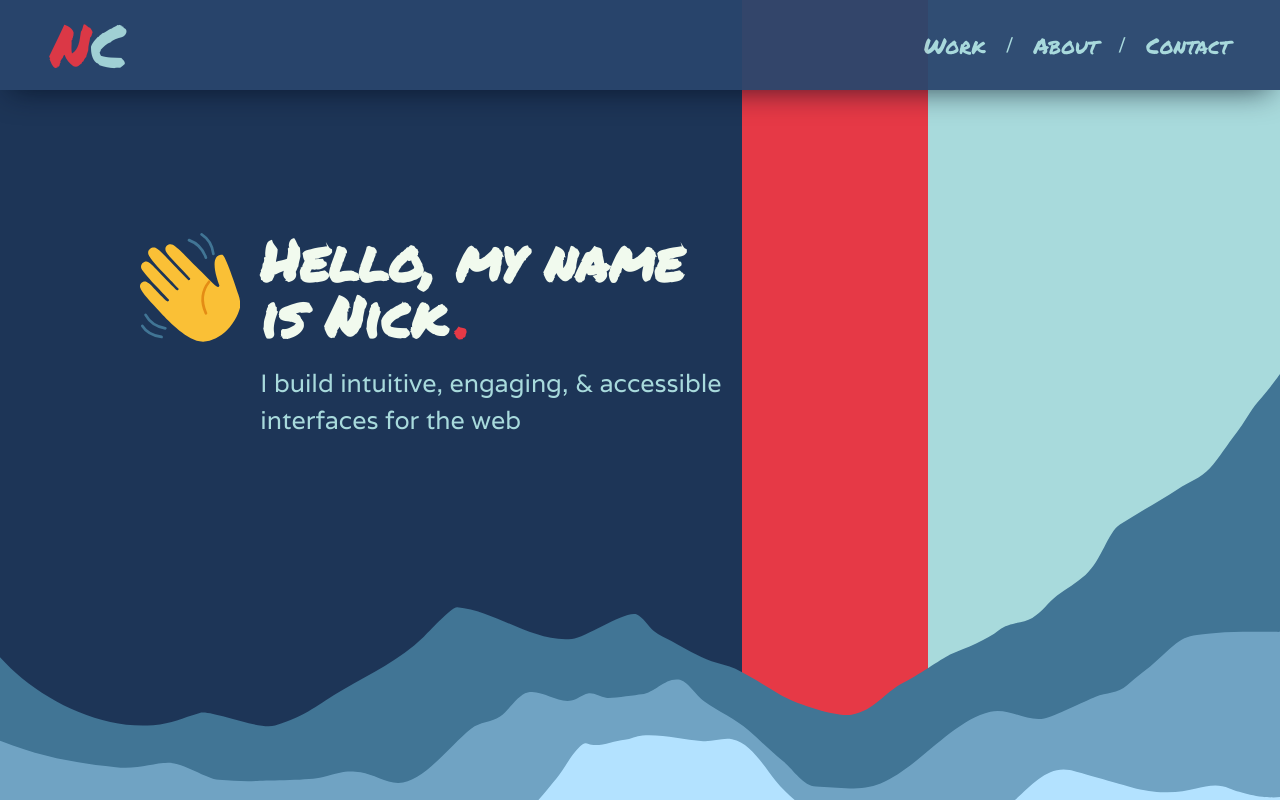
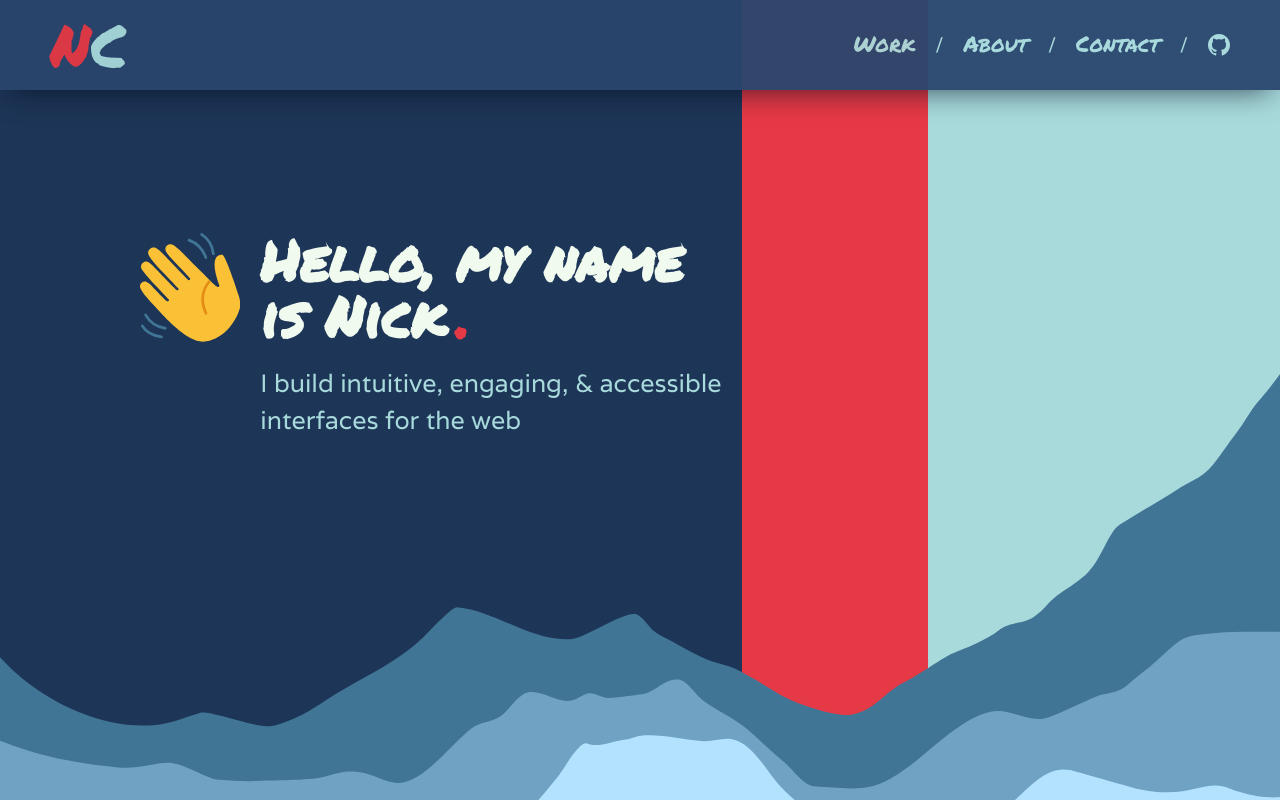
Before and after one commit to NickCalderone/developer-portfolio, a Nuxt app: page / in a window 1280 px wide. Shown: the top 800 px of the page. Built offline with nearby package versions, Linux system fonts and the light colour scheme.

Commit message:
added github to menus

```diff
--- a/components/GithubMark.vue
+++ b/components/GithubMark.vue
@@ -1,7 +1,15 @@
 <template>
-	<svg viewBox="0 0 98 96" style="fill-rule:evenodd;clip-rule:evenodd;stroke-linejoin:round;stroke-miterlimit:2;">
-		<path
-			d="M48.854,0C21.839,0 0,22 0,49.217C0,70.973 13.993,89.389 33.405,95.907C35.832,96.397 36.721,94.848 36.721,93.545C36.721,92.404 36.641,88.493 36.641,84.418C23.051,87.352 20.221,78.551 20.221,78.551C18.037,72.847 14.801,71.381 14.801,71.381C10.353,68.366 15.125,68.366 15.125,68.366C20.059,68.692 22.648,73.418 22.648,73.418C27.015,80.914 34.052,78.796 36.883,77.492C37.287,74.314 38.582,72.114 39.957,70.892C29.118,69.751 17.714,65.514 17.714,46.609C17.714,41.231 19.654,36.831 22.728,33.409C22.243,32.187 20.544,27.134 23.214,20.371C23.214,20.371 27.339,19.067 36.64,25.423C40.622,24.346 44.729,23.798 48.854,23.793C52.979,23.793 57.184,24.364 61.067,25.423C70.369,19.067 74.494,20.371 74.494,20.371C77.164,27.134 75.464,32.187 74.979,33.409C78.134,36.831 79.994,41.231 79.994,46.609C79.994,65.514 68.59,69.669 57.67,70.892C59.45,72.44 60.986,75.373 60.986,80.018C60.986,86.618 60.906,91.915 60.906,93.544C60.906,94.848 61.796,96.397 64.222,95.908C83.634,89.388 97.627,70.973 97.627,49.217C97.707,22 75.788,0 48.854,0Z"
-			style="fill:#f1faee;" />
+	<svg class="github-icon" viewBox="0 0 98 98"
+		style="fill-rule:evenodd;clip-rule:evenodd;stroke-linejoin:round;stroke-miterlimit:2;">
+		<g transform="matrix(1.00382,0,0,1.00382,0,0)">
+			<path
+				d="M48.854,0C21.839,0 0,22 0,49.217C0,70.973 13.993,89.389 33.405,95.907C35.832,96.397 36.721,94.848 36.721,93.545C36.721,92.404 36.641,88.493 36.641,84.418C23.051,87.352 20.221,78.551 20.221,78.551C18.037,72.847 14.801,71.381 14.801,71.381C10.353,68.366 15.125,68.366 15.125,68.366C20.059,68.692 22.648,73.418 22.648,73.418C27.015,80.914 34.052,78.796 36.883,77.492C37.287,74.314 38.582,72.114 39.957,70.892C29.118,69.751 17.714,65.514 17.714,46.609C17.714,41.231 19.654,36.831 22.728,33.409C22.243,32.187 20.544,27.134 23.214,20.371C23.214,20.371 27.339,19.067 36.64,25.423C40.622,24.346 44.729,23.798 48.854,23.793C52.979,23.793 57.184,24.364 61.067,25.423C70.369,19.067 74.494,20.371 74.494,20.371C77.164,27.134 75.464,32.187 74.979,33.409C78.134,36.831 79.994,41.231 79.994,46.609C79.994,65.514 68.59,69.669 57.67,70.892C59.45,72.44 60.986,75.373 60.986,80.018C60.986,86.618 60.906,91.915 60.906,93.544C60.906,94.848 61.796,96.397 64.222,95.908C83.634,89.388 97.627,70.973 97.627,49.217C97.707,22 75.788,0 48.854,0Z" />
+		</g>
 	</svg>
 </template>
+
+<style>
+.github-icon path {
+	fill: var(--color-quaternary);
+}
+</style>
--- a/components/SiteMenu.vue
+++ b/components/SiteMenu.vue
@@ -165,7 +165,7 @@ export default {
 			let myButton = this.button;
 
 			// if the menu is open, add class
-			if (this.mobileMenuOpen){
+			if (this.mobileMenuOpen) {
 				myButton.classList.add('opened');
 			}
 
@@ -229,6 +229,14 @@ export default {
 						<li class="menu-item">
 							<a href="#contact">Contact</a>
 						</li>
+						<li class="menu-separator">
+							<p>/</p>
+						</li>
+						<li class="menu-item">
+							<a @click="resetMenu" href="https://github.com/NickCalderone" target="_blank" rel="noreferrer noopener">
+								<GithubMark class="github-icon-desktop" />
+							</a>
+						</li>
 					</ul>
 				</nav>
 			</div>
@@ -238,17 +246,16 @@ export default {
 					<li class="mobile-menu-item">
 						<a @click="resetMenu" href="#work">Work</a>
 					</li>
-					<li class="mobile-menu-separator">
-						<p>/</p>
-					</li>
 					<li class="mobile-menu-item">
 						<a @click="resetMenu" href="#about">About</a>
 					</li>
-					<li class="mobile-menu-separator">
-						<p>/</p>
+					<li class="mobile-menu-item">
+						<a @click="resetMenu" href="#contact">Contact</a>
 					</li>
 					<li class="mobile-menu-item">
-						<a @click="resetMenu" href="#contact">Contact</a>
+						<a @click="resetMenu" href="https://github.com/NickCalderone" target="_blank" rel="noreferrer noopener">
+							<GithubMark class="github-icon-mobile" />
+						</a>
 					</li>
 				</ul>
 			</nav>
@@ -257,7 +264,6 @@ export default {
 </template>
 
 <style>
-
 header .js-header-top {
 	height: var(--header-height-top);
 }
@@ -327,6 +333,7 @@ header .js-header-scrolled {
 	list-style: none;
 	color: var(--color-quaternary);
 	font-size: 22px;
+	line-height: 0;
 }
 
 .menu li a {
@@ -342,6 +349,10 @@ header .js-header-scrolled {
 
 .menu li a:hover {
 	color: var(--color-quinary);
+}
+
+.github-icon-desktop {
+	height: 22px;
 }
 
 @media only screen and (max-width: 700px) {
@@ -429,8 +440,8 @@ header .js-header-scrolled {
 		transition: color .3s ease-in-out;
 	}
 
-	.mobile-menu-separator {
-		display: none;
+	.github-icon-mobile {
+		height: 30px;
 	}
 
 }
```
